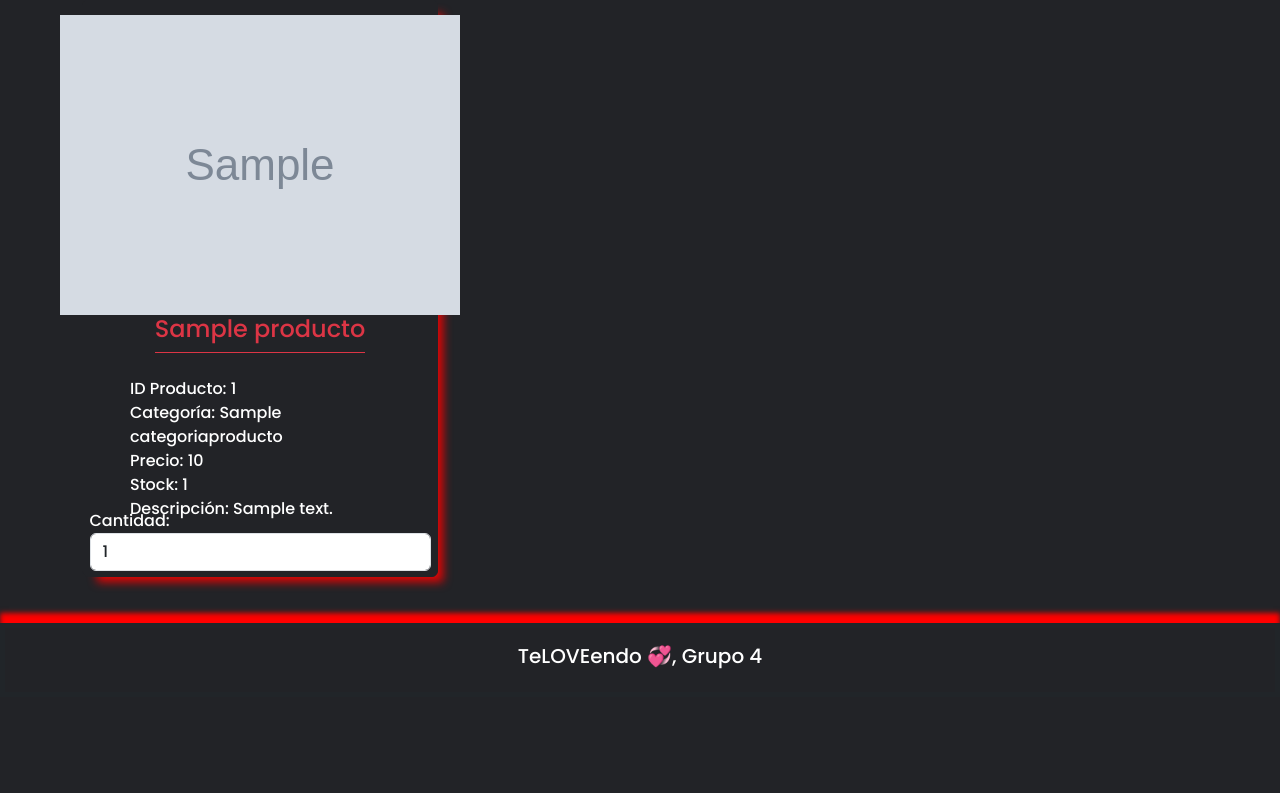
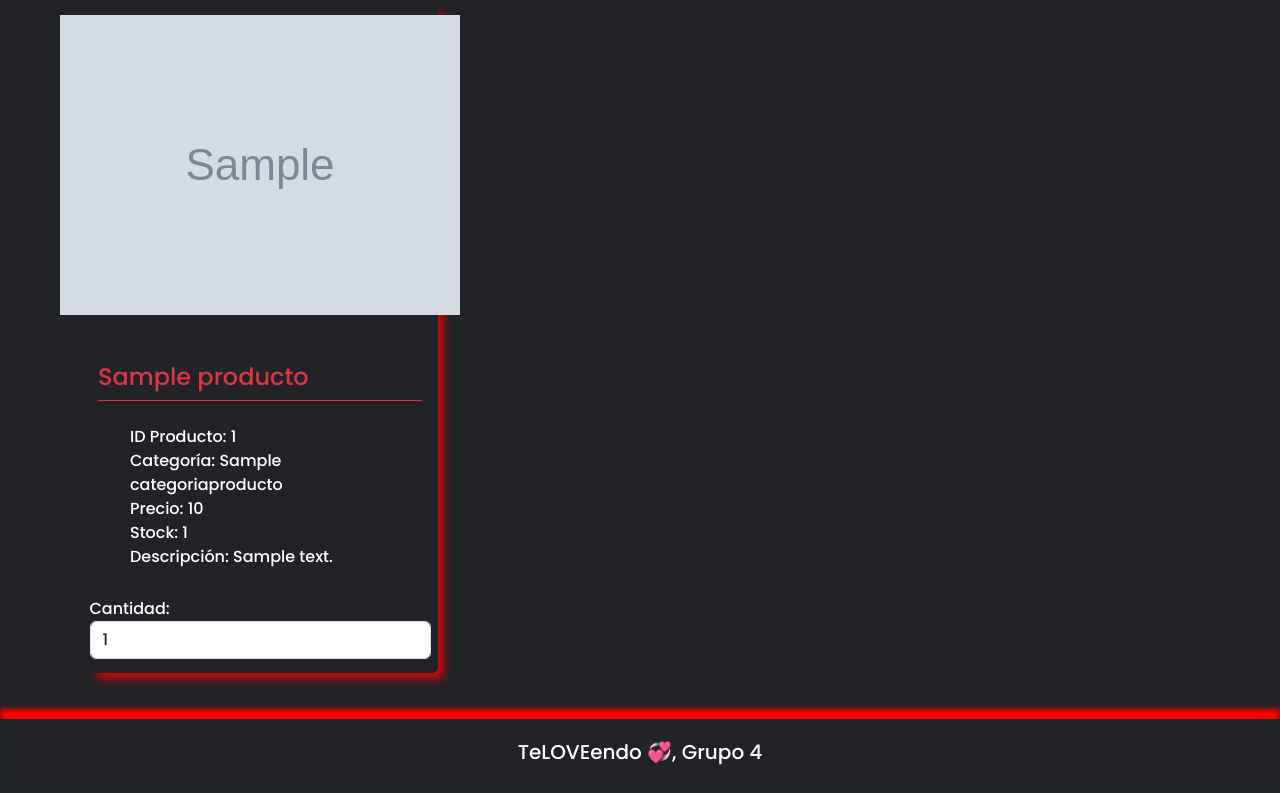
Before and after one commit to BorisSMorales/grupal_m7, a Django app: page /productos/ in a window 1280 px wide. Shown: the part 191-984 px from the top of the page. Before the commit the page ends 860 px from the top, so only its background shows below. Run offline with Django 4.2, Linux system fonts and the light colour scheme; tables that the repository leaves empty hold one stand-in row (values such as "Sample post"); grey boxes marked "Sample" are stand-in pictures; some libraries are stand-ins or nearby versions.

Commit message:
Update lista_productos.html

```diff
--- a/grupal/principal/templates/telovendo3app/lista_productos.html
+++ b/grupal/principal/templates/telovendo3app/lista_productos.html
@@ -10,7 +10,6 @@
         {% if user.is_authenticated %}
         <a class="btn btn-sm btn-danger" href="{% url 'crear_pedido' %}">Crear nuevo pedido</a>
         {% endif %}
-
         <div class="row row-cols-1 row-cols-md-3 g-4" id="productos">
             {% for producto in productos %}
             <div class="col">
@@ -18,6 +17,7 @@
                     <div>
                         <img class="productos" src="{{ producto.imagen.url }}" alt="...">
                     </div>
+                    <div class= "my-5">
                     <h4 class="pb-2 mb-4 text-danger border-bottom border-danger">{{ producto.nombre }}</h4>
                     <ul>
                         <li>ID Producto: {{ producto.id }}</li>
@@ -26,7 +26,8 @@
                         <li>Stock: {{ producto.disponibilidad }}</li>
                         <li>Descripción: {{ producto.descripcion }}</li>
                     </ul>
-                    <div class="cantidad">
+                    </div>
+                    <div class="cantidad my-2">
                         <label>Cantidad:</label>
                         <form method="post" action="{% url 'agregar_producto_pedido' %}">
                             {% csrf_token %}
@@ -34,9 +35,11 @@
                             <div class="form-group">
                                 <input type="number" name="cantidad" class="form-control" min="1" value="1">
                             </div>
+
                             {% if request.session.pedido_id %}
                                 <button class="btn btn-sm btn-danger" type="submit">Agregar</button>
                             {% endif %}
+
 
                         </form>
                     </div>
```
